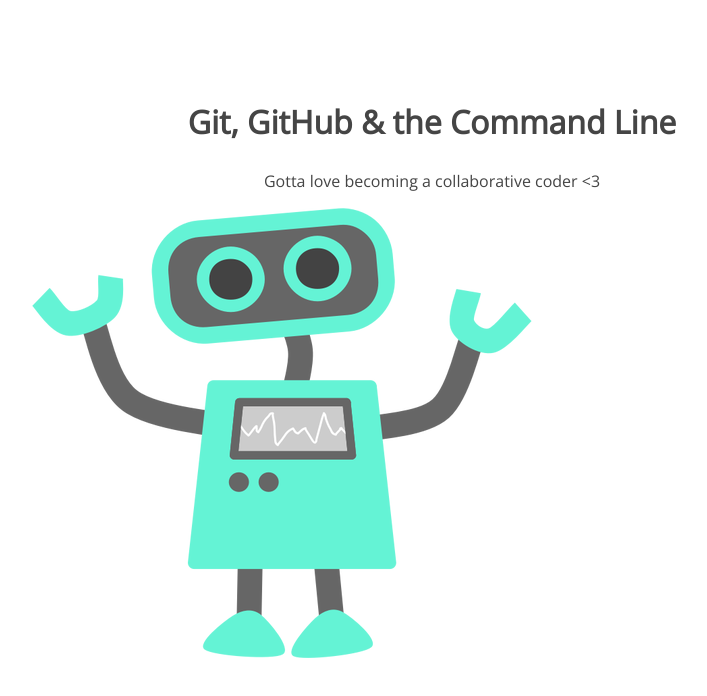
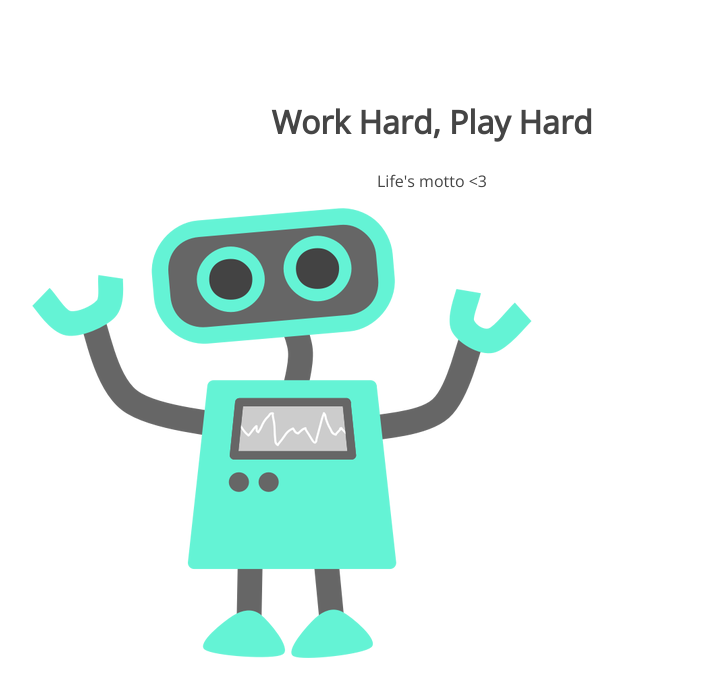
Before and after one commit to leticiahan/105-project, a plain HTML site: page index.html in a window 1280 px wide. Shown: the whole page, without its empty margins (208-915 px from the left). Drawn offline with nearby package versions, Linux system fonts and the light colour scheme.

Commit message:
changed h1 and p

```diff
--- a/index.html
+++ b/index.html
@@ -8,8 +8,8 @@
 </head>
 <body>
 	<section>
-		<h1>Git, GitHub & the Command Line</h1>
-		<p>Gotta love becoming a collaborative coder <3</p>
+		<h1>Work Hard, Play Hard</h1>
+		<p>Life's motto <3</p>
 		<img src="img/happy-blue-robot.png">
 	</section>
 </body>
```
